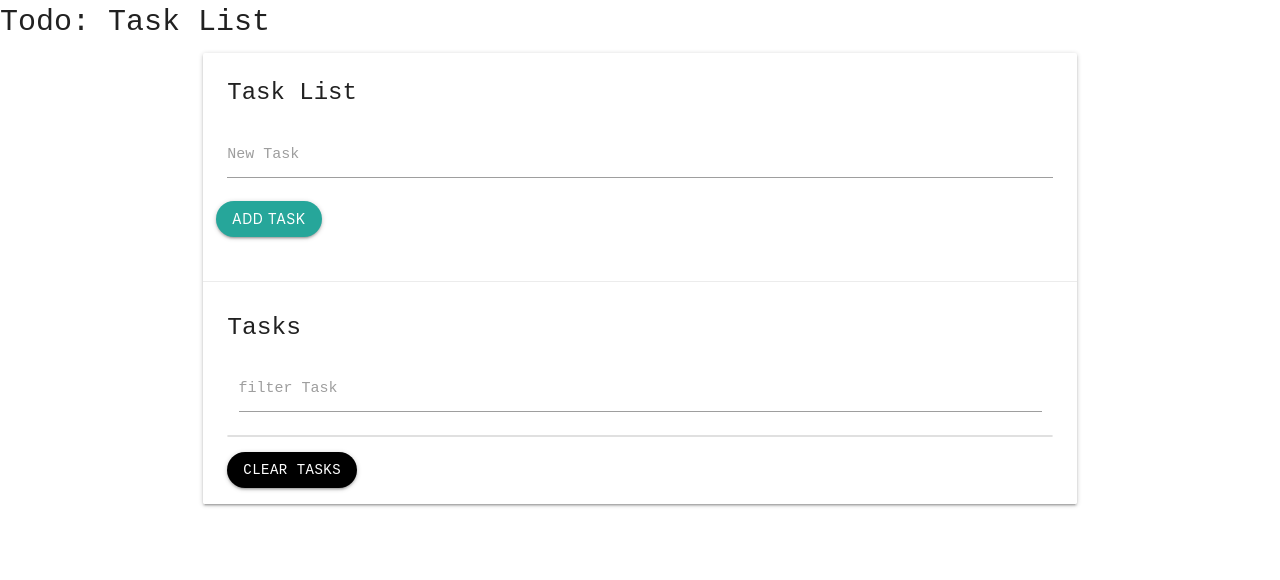
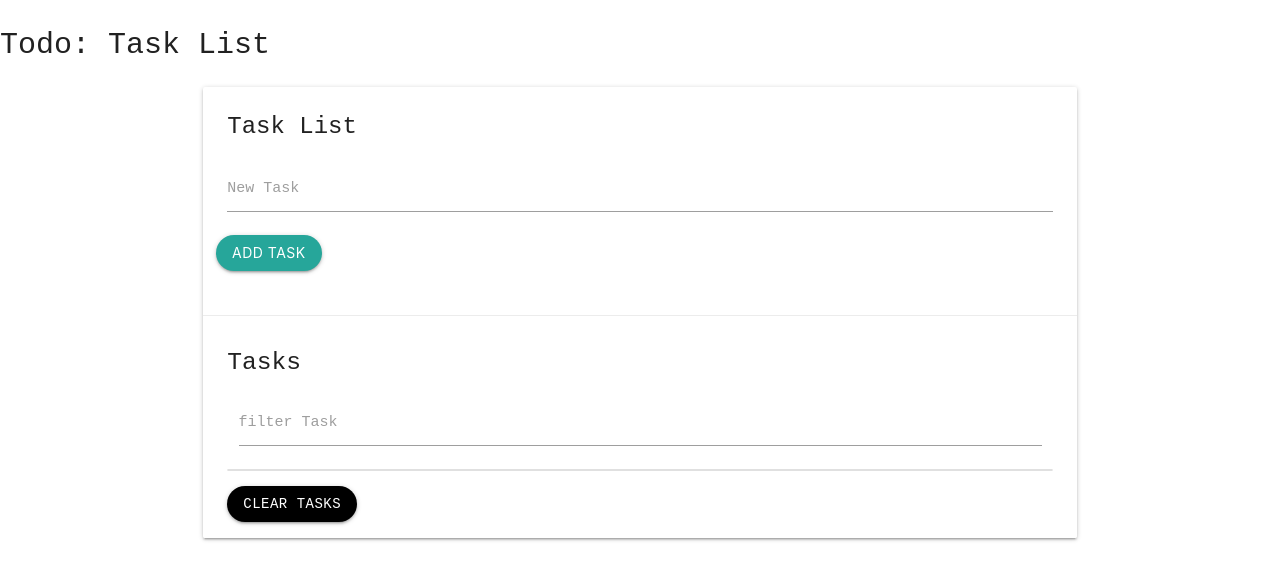
Before and after one commit to mohashyne/tasklist, a plain HTML site: page index.html in a window 1280 px wide. Drawn offline with nearby package versions, Linux system fonts and the light colour scheme.

Commit message:
Define UI and function

```diff
--- a/index.html
+++ b/index.html
@@ -16,11 +16,9 @@
     <title>Task List</title>
 </head>
 <body>
-
-    <span class="todo">Todo: Task List</span>
-
-
-
+    <header>
+        <h3 class="todo">Todo: Task List</h3>
+    </header>
  <div class="container">
     <div class="row">
        <div class="col s12">
@@ -51,9 +49,6 @@
     </div>
  </div>
 
-
-
-
     <!-- jquery  cdn -->
    <script
     src="https://code.jquery.com/jquery-3.6.0.js"
```
